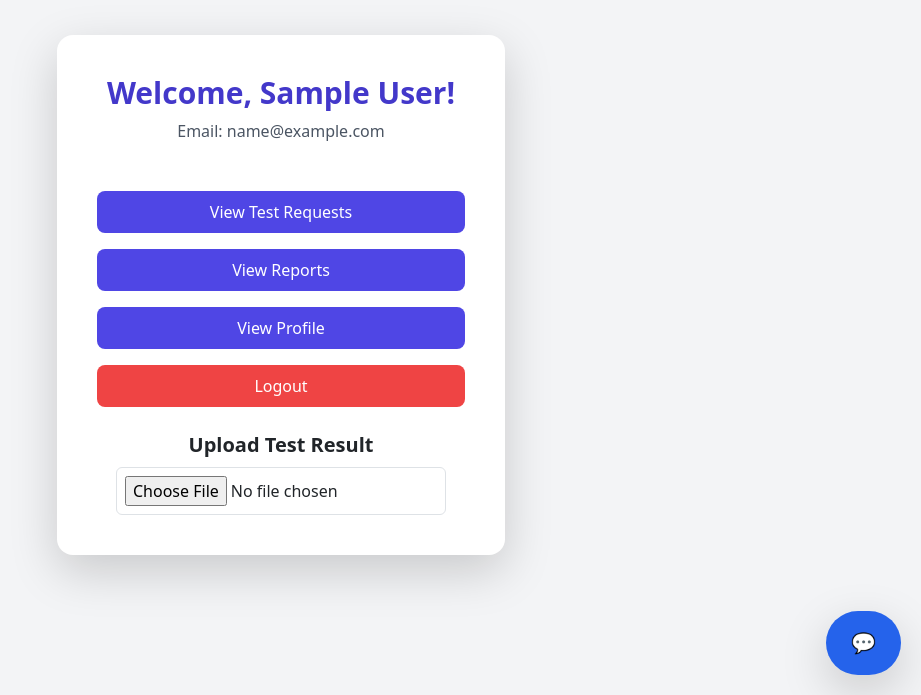
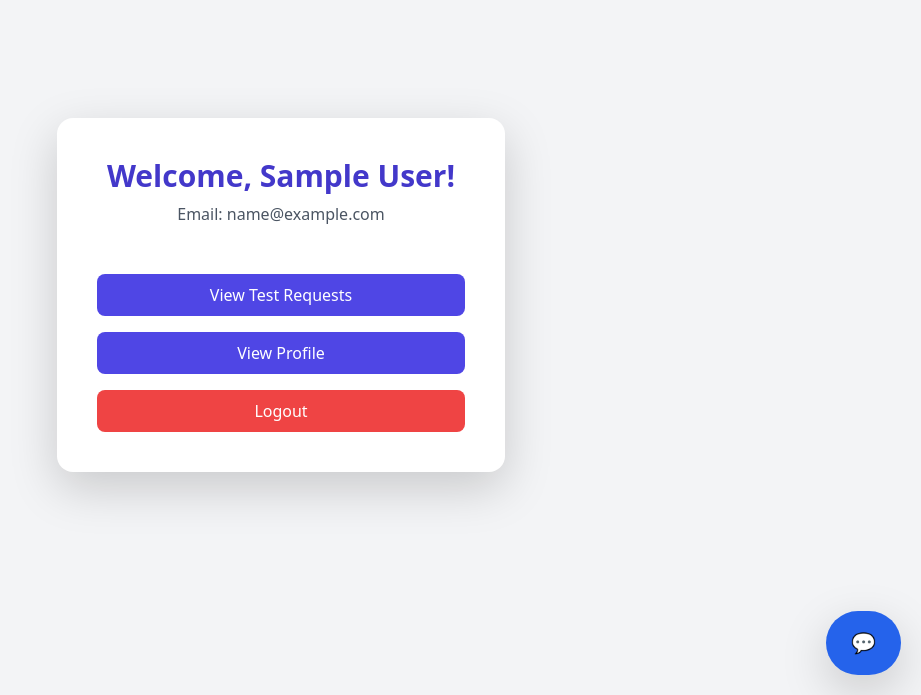
Before and after one commit to GopikaPamisetty/HealthConsultationPlatform, a React (Create React App) app in the folder frontend/: page /lab-dashboard in a window 1280 px wide. Shown: the part 105-800 px from the top of the page, without its empty margins (359-1280 px from the left). Built offline with nearby package versions, Linux system fonts and the light colour scheme; sample sign-in values are in the browser's storage; the HTML template or start-up script is replaced by a standard one.

Commit message:
Frontend ready for deployment

```diff
--- a/frontend/src/components/LabDashboard.jsx
+++ b/frontend/src/components/LabDashboard.jsx
@@ -68,12 +68,7 @@ const LabDashboard = () => {
           >
             View Test Requests
           </button>
-          <button
-            onClick={() => navigate("/lab-reports")}
-            className="bg-indigo-600 text-white py-2 rounded-lg hover:bg-indigo-700 transition"
-          >
-            View Reports
-          </button>
+
           <button
             onClick={() => navigate("/lab-profile")}
             className="bg-indigo-600 text-white py-2 rounded-lg hover:bg-indigo-700 transition"
@@ -89,19 +84,7 @@ const LabDashboard = () => {
           </button>
         </div>
 
-        {/* Optional: Quick Upload Section */}
-        <div className="mt-6">
-          <h2 className="text-xl font-semibold mb-2">Upload Test Result</h2>
-          <input
-            type="file"
-            onChange={(e) => {
-              const file = e.target.files[0];
-              const testId = prompt("Enter Test ID to upload for:"); // simple input for now
-              handleUpload(file, testId);
-            }}
-            className="border p-2 rounded"
-          />
-        </div>
+
       </div>
     </div>
   );
--- a/frontend/src/components/LabTestRequests.jsx
+++ b/frontend/src/components/LabTestRequests.jsx
@@ -12,10 +12,11 @@ const LabTestRequests = () => {
   const [file, setFile] = useState(null);
   const token = localStorage.getItem("token");
   const [viewPdfUrl, setViewPdfUrl] = useState(null);
-
+  const [loading, setLoading] = useState(true);
 
   // Fetch tests
   const fetchTests = async () => {
+    setLoading(true);
     try {
       const user = JSON.parse(localStorage.getItem("user"));
       console.log("Current user from localStorage:", user);
@@ -46,6 +47,9 @@ const LabTestRequests = () => {
     } catch (err) {
       console.error("Error fetching tests:", err);
       toast.error("Error: " + err.message);
+    }
+    finally {
+      setLoading(false); // ✅ finish loading
     }
   };
 
@@ -145,7 +149,9 @@ const handleUpload = async () => {
       <h1 className="text-2xl font-bold mb-5 text-indigo-700">Lab Test Requests</h1>
 
       <div className="w-full max-w-3xl bg-white shadow-lg rounded-lg p-5">
-        {tests.length === 0 ? (
+      {loading ? ( // ✅ show loading
+          <p className="text-center text-indigo-700 text-lg">Loading test requests...</p>
+        ) : tests.length === 0 ? (
           <p className="text-center text-gray-500">No test requests found</p>
         ) : (
           <table className="w-full text-left border-collapse">
```
